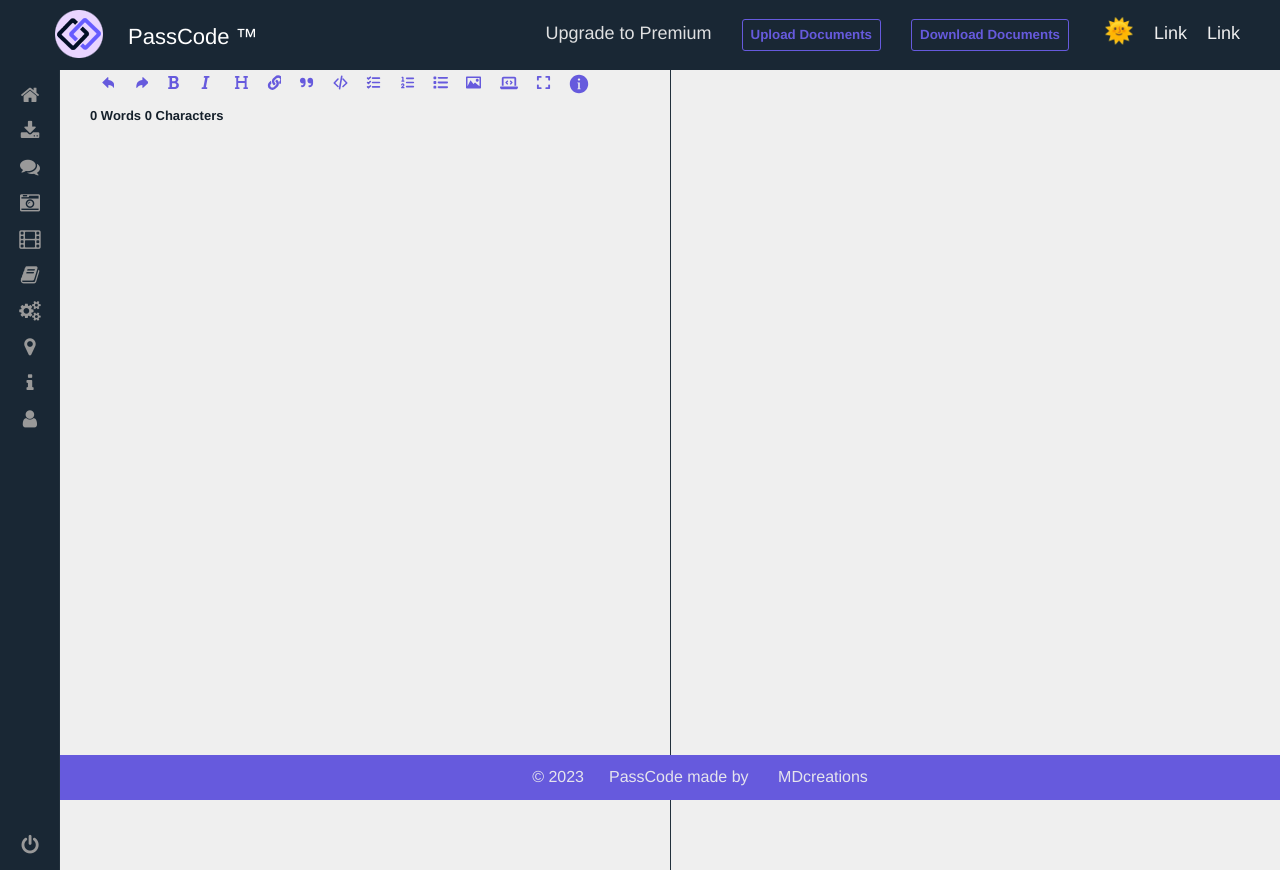
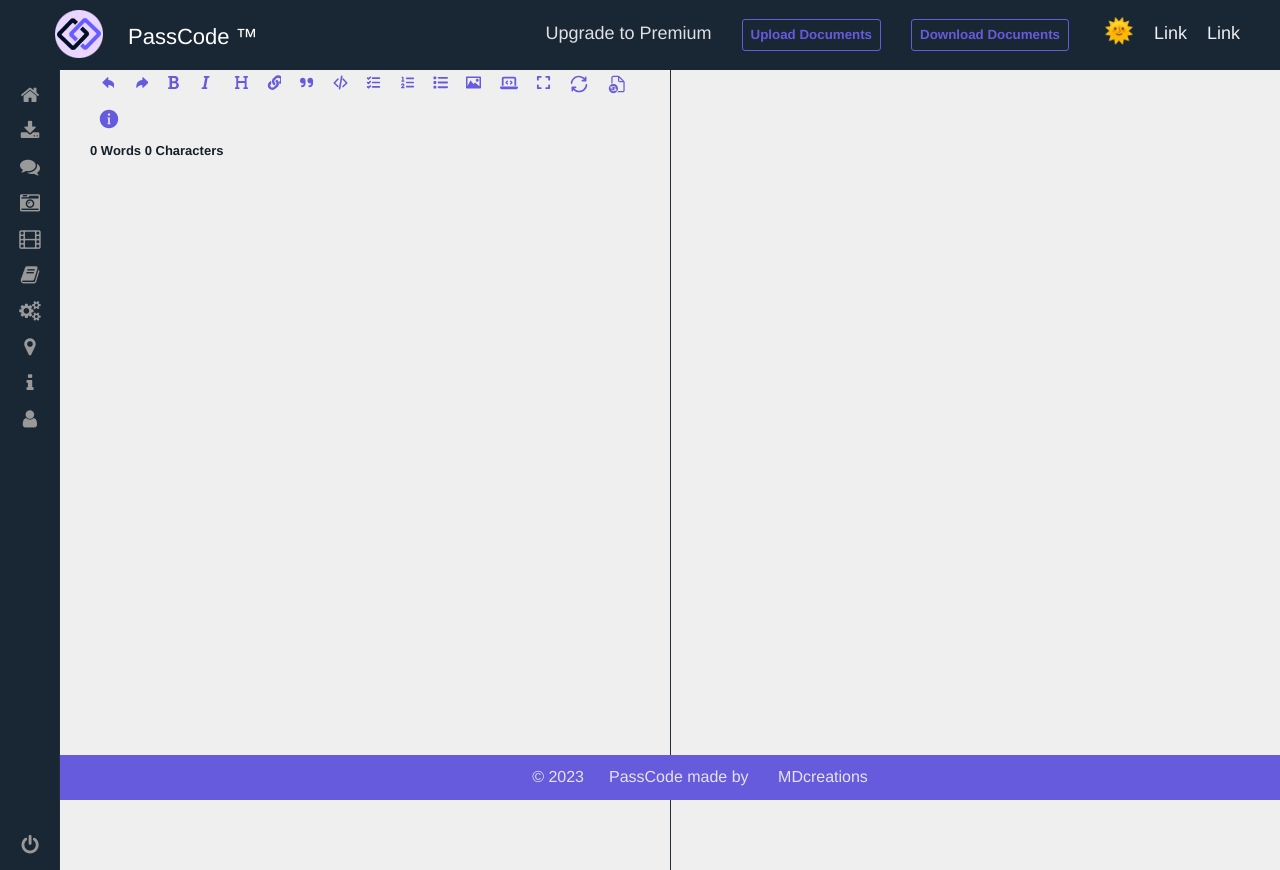
Before and after one commit to adpdaw/PASS-FRONT, a React (Create React App) app: page / in a window 1280 px wide. Built offline with nearby package versions, Linux system fonts and the light colour scheme.

Commit message:
btn autosave, btn Refresh, minor improvements

```diff
--- /dev/null
+++ b/src/components/autosave/AutoSave.js
@@ -0,0 +1,81 @@
+import { useState, useEffect } from "react";
+import { useMarkdown } from "../../provider/markdown-provider.js";
+import Editor from "../editor/Editor.js";
+
+
+const AutoSave = () => {
+    const [markdown, setMarkdown] = useMarkdown();
+    const [autoSaveEnabled, setAutoSaveEnabled] = useState(false);
+    const [autoSaveTimer, setAutoSaveTimer] = useState(null);
+    const [button, setButton] = useState("AutoSave Off");
+    const [color, setColor] = useState("currentColor");
+
+
+    useEffect(() => {
+        if (autoSaveEnabled) {
+
+            const timer = setInterval(() => {
+                console.log("Guardando el markdown...");
+                //No actualiza el contenido del markdown
+                // Llamar a una función que guarde el markdown en una base de datos
+            }, 3000);
+            setAutoSaveTimer(timer);
+        } else {
+            clearInterval(autoSaveTimer);
+            setAutoSaveTimer(null);
+        }
+    }, [autoSaveEnabled]);
+
+    const handleAutoSaveToggle = () => {
+        setAutoSaveEnabled(!autoSaveEnabled);
+        setButton(!autoSaveEnabled ? "AutoSave On" : "AutoSave Off");
+        setColor(!autoSaveEnabled ? "red" : "currentColor");
+    };
+
+    return (
+        <div className="titleBar">
+            <button aria-label={button} onClick={handleAutoSaveToggle}>
+                <svg width="20px" height="20px" viewBox="0 0 24 24" version="1.1" xmlns="http://www.w3.org/2000/svg" >
+                    <g stroke="none" strokeWidth="1" fill="none" fillRule="evenodd">
+                        <g id="ic_fluent_document_autosave_24_regular" fill={color} fillRule="nonzero">
+                            <path d="M6.5,12 C9.53756612,12 12,14.4624339 12,17.5 C12,20.5375661 9.53756612,23
+                            6.5,23 C3.46243388,23 1,20.5375661 1,17.5 C1,14.4624339 3.46243388,12 6.5,12 Z M12.1289096,2
+                            C12.7254427,2 13.2975605,2.23689125 13.7194834,2.6585934 L16.531355,5.46899352
+                            L19.3390003,8.28086677 C19.7602248,8.70272584 19.996813,9.2745088 19.996813,9.8706591
+                            L19.996813,19.75 C19.996813,20.9926407 18.9894537,22 17.746813,22 L11.1896412,22.0008195
+                            C11.6160435,21.5566422 11.9799518,21.0520148 12.2672297,20.5010736 L17.746813,20.5 C18.1610266,20.5
+                            18.496813,20.1642136 18.496813,19.75 L18.496,10.003 L14.25,10.0038905 C13.059136,10.0038905
+                            12.0843551,9.07872894 12.0051908,7.90793935 L12,7.75389054 L11.999,3.5 L6.25,3.5 C5.83578644,3.5 5.5,3.83578644
+                            5.5,4.25 L5.49909108,11.0765886 C4.97586224,11.157457 4.47324006,11.3007258 3.99906694,11.4985525
+                            L4,4.25 C4,3.00735931 5.00735931,2 6.25,2 L12.1289096,2 Z M9.5,17.5 L7.5,17.5 L7.41012437,17.5080557
+                            C7.17687516,17.5503916 7,17.7545401 7,18 C7,18.2454599 7.17687516,18.4496084 7.41012437,18.4919443
+                            L7.5,18.5 L8.37050377,18.5006122 C8.01032916,19.1741569 7.29973837,19.6235886 6.49648802,19.6235886
+                            C5.88270332,19.6235886 5.31221362,19.3624278 4.91135565,18.9131866 C4.85559244,18.8506928
+                            4.80355063,18.7849808 4.75553163,18.7164124 C4.59712759,18.4902205 4.28535099,18.4352676
+                            4.0591591,18.5936717 C3.8329672,18.7520757 3.77801428,19.0638523 3.93641832,19.2900442
+                            C4.00694884,19.3907577 4.08335839,19.4872383 4.16521157,19.5789711 C4.75385665,20.2386651
+                            5.59469827,20.6235886 6.49648802,20.6235886 C7.44467256,20.6235886 8.30481161,20.1981198
+                            8.88142795,19.5177367 L9.00057773,19.3681007 L9,20 L9.00805567,20.0898756 C9.05039163,20.3231248
+                            9.25454011,20.5 9.5,20.5 C9.74545989,20.5 9.94960837,20.3231248 9.99194433,20.0898756
+                            L10,20 L10,18 L9.99194433,17.9101244 C9.94960837,17.6768752 9.74545989,17.5 9.5,17.5 Z M6.49648802,14.3764114
+                            C5.55080006,14.3764114 4.69274709,14.7996324 4.11618094,15.4768116 L3.99701016,15.6257468 L3.99871227,15
+                            L3.9906566,14.9101244 C3.94832064,14.6768752 3.74417215,14.5 3.49871227,14.5 C3.25325238,14.5
+                            3.04910389,14.6768752 3.00676793,14.9101244 L2.99871227,15 L2.99871227,17 L3.00676793,17.0898756
+                            C3.0438119,17.2939687 3.20474358,17.4549004 3.40883663,17.4919443 L3.49871227,17.5 L5.5,17.5 L5.58987563,17.4919443
+                            C5.82312484,17.4496084 6,17.2454599 6,17 C6,16.7545401 5.82312484,16.5503916 5.58987563,16.5080557 L5.5,16.5
+                            L4.62227181,16.4997633 C4.98236805,15.8260447 5.69304839,15.3764114 6.49648802,15.3764114 C7.10851954,15.3764114
+                            7.67752678,15.6360683 8.07827816,16.0830766 C8.13699297,16.1485686 8.19161005,16.2176171 8.24178059,16.2898029
+                            C8.39937897,16.5165568 8.71095812,16.5726185 8.93771208,16.4150201 C9.16446604,16.2574217 9.22052772,15.9458426
+                            9.06292933,15.7190886 C8.98923636,15.6130585 8.90904519,15.5116785 8.82285974,15.4155451 C8.23436623,14.7591245
+                            7.39569596,14.3764114 6.49648802,14.3764114 Z M13.499,4.559 L13.5,7.75389054 C13.5,8.1335863 13.7821539,8.4473815
+                            14.1482294,8.49704392 L14.25,8.50389054 L17.441,8.503 L13.499,4.559 Z">
+                            </path>
+                        </g>
+                    </g>
+                </svg>
+            </button>
+        </div>
+    );
+};
+
+export default AutoSave;
--- a/src/components/commands/All.js
+++ b/src/components/commands/All.js
@@ -15,6 +15,8 @@ import Code from "./Code";
 import FullScreen from "./FullScreen";
 import MarkDownManual from '../markDownManual/MarkDownManual';
 import HeaderDropdown from "./HeaderDropdown";
+import Refresh from "./Refresh";
+import AutoSave from "../autosave/AutoSave";
 
 const All = () => {
 
@@ -35,6 +37,8 @@ const All = () => {
         <Image/>
         <CodeBlock/>
         <FullScreen/>
+        <Refresh/>
+        <AutoSave/>
         <MarkDownManual/>
       </div>
     </div>
--- a/src/components/commands/Bold.js
+++ b/src/components/commands/Bold.js
@@ -5,18 +5,19 @@ import StartPosition from "../../utils/StarPosition";
 
 
 function Bold() {
-  const [markdown, setMarkdown] = useMarkdown();
+
+const [markdown, setMarkdown] = useMarkdown();
 
   const executeBold = () => {
   const text = handleSelectedText();
   const indexToReplace = StartPosition();
   const previousMarkdown = markdown;
+
+  console.log(markdown)
   return  text !== "" ? setMarkdown(previousMarkdown.substring(0 , indexToReplace) +  `**${text}**` +
     markdown.substring(indexToReplace + text.length )): setMarkdown(markdown +`\n****`);
-  };
 
-  const focusTextarea = () => {
-    markdown.focus();
+
   };
 
   return (
--- a/src/components/commands/Code.js
+++ b/src/components/commands/Code.js
@@ -10,7 +10,7 @@ function Code() {
     const text = handleSelectedText();
     const indexToReplace = StartPosition();
     const previousMarkdown = markdown;
-    return  text !== "" ? setMarkdown(previousMarkdown.substring(0 , indexToReplace) + `\n\`\`${text}\`\`` +
+    return  text !== "" ? setMarkdown(previousMarkdown.substring(0 , indexToReplace) + `\`\`${text}\`\`` +
       markdown.substring(indexToReplace + text.length )): setMarkdown(markdown +"\n``Here your code``");
     };
 
@@ -29,6 +29,7 @@ function Code() {
       <path d="m28 4-7 40" stroke="currentColor" strokeWidth="5" strokeLinecap="round" />
     </svg>
       </button>
+
     </div>
   );
 }
--- /dev/null
+++ b/src/components/commands/Refresh.js
@@ -0,0 +1,41 @@
+import "./toolbar.css";
+import { useMarkdown } from "../../provider/markdown-provider.js";
+
+
+function Refresh() {
+
+    const [markdown, setMarkdown] = useMarkdown();
+
+    const executeRefresh = () => {
+        setMarkdown("");
+        //Ver de poner a cero el contador de palabras
+    };
+
+    return (
+        <div className="titleBar" onClick={executeRefresh}>
+            <button aria-label="Refresh Text">
+                <svg width="20" height="20" viewBox="0 0 24 24">
+                    <path xmlns="http://www.w3.org/2000/svg" fillRule="evenodd" clipRule="evenodd"
+                    fill="currentColor"
+                    d="M2.05939 10.8927C2.59723 5.90964 6.72911 2 11.7875 2C14.6474 2 17.2148
+                    3.25301 19 5.23997V4C19 3.44772 19.4477 3 20 3C20.5523 3 21 3.44772
+                    21 4V8C21 8.26522 20.8946 8.51957 20.7071 8.70711C20.5195 8.89464
+                    20.2652 9 20 9L16 9C15.4477 9 15 8.55228 15 8C15 7.44771 15.4477
+                    7 16 7L17.867 7C16.4351 5.16504 14.2403 4 11.7875 4C7.79954 4 4.4814
+                    7.09046 4.04784 11.1073C3.98857 11.6564 3.4954 12.0535 2.9463
+                    11.9942C2.3972 11.935 2.00012 11.4418 2.05939 10.8927ZM21.0537
+                    12.0058C21.6028 12.065 21.9999 12.5582 21.9406 13.1073C21.4028
+                    18.0904 17.2709 22 12.2125 22C9.35262 22 6.78516 20.747 4.99998
+                    18.76V20C4.99998 20.5523 4.55227 21 3.99998 21C3.4477 21 2.99998
+                    20.5523 2.99998 20L2.99998 16C2.99998 15.7348 3.10534 15.4804
+                    3.29287 15.2929C3.48041 15.1054 3.73476 15 3.99998 15L7.99998
+                    15C8.55227 15 8.99998 15.4477 8.99998 16C8.99998 16.5523 8.55227
+                    17 7.99998 17H6.13297C7.56485 18.835 9.75975 20 12.2125 20C16.2005
+                    20 19.5186 16.9095 19.9522 12.8927C20.0114 12.3436 20.5046 11.9465
+                    21.0537 12.0058Z"/>
+                </svg>
+            </button>
+        </div>
+    );
+}
+export default Refresh;
--- a/src/components/sidebar/SideBar.js
+++ b/src/components/sidebar/SideBar.js
@@ -107,7 +107,7 @@ const Sidebar = () => {
                 </li>
                 <li >
                     <a href="#" >
-
+                    {/* Enviar a la página de subcripción premiun, hacer una simulación no vamos a gestionar pagos*/}
                         <i className="fa fa-user fa-2x " aria-hidden="true"></i>
                         <span className="nav-text">
                             Upgrade your plan <span className=" newPlan"> New </span>
--- a/src/components/sidebar/sidebar.css
+++ b/src/components/sidebar/sidebar.css
@@ -130,6 +130,7 @@
     background-color: chartreuse;
     padding: 3px;
     color: var(--dark);
+    border-radius: 5px;
   }
   /*
   @media (max-width:350px) {
--- a/src/customHooks/useUndoableState.js
+++ b/src/customHooks/useUndoableState.js
@@ -6,6 +6,7 @@ export default function useUndoableState(init) {
   const [states, setStates] = useState([init]); // Used to store history of all states
   const [index, setIndex] = useState(0); // Index of current state within `states`
   const state = useMemo(() => states[index], [states, index]);
+
   // Current state
   const setState = (value) => {
     // Use lodash isEqual to check for deep equality
@@ -21,7 +22,7 @@ export default function useUndoableState(init) {
   };
 
   // Clear all state history
-  const resetState = (init) => {
+    const resetState = (init) => {
     setIndex(0);
     setStates([init]);
   };
--- a/src/utils/SelectedText.js
+++ b/src/utils/SelectedText.js
@@ -1,23 +1,14 @@
-
-
-
 
 function handleSelectedText() {
     const textarea = document.querySelector('.editor');
     const startPos = textarea.selectionStart;
     const endPos = textarea.selectionEnd;
     const text = textarea.value.substring(startPos, endPos);
-    console.log(text)
     return text;
 
   };
 
-  function endPosition (){
-    const textarea = document.querySelector('.editor');
-    const endPos = textarea.selectionEnd;
-    return endPos;
 
-  };
 
 
   export default handleSelectedText;
--- a/src/utils/StarPosition.js
+++ b/src/utils/StarPosition.js
@@ -5,4 +5,11 @@ function StartPosition (){
 
   };
 
+  function endPosition (){
+    const textarea = document.querySelector('.editor');
+    const endPos = textarea.selectionEnd;
+    return endPos;
+
+  };
+
   export default StartPosition;
```
Also changed, not shown: src/components/commands/FullScreen.js (+9 -14 lines), src/components/editor/Editor.js (+22 -9 lines).
